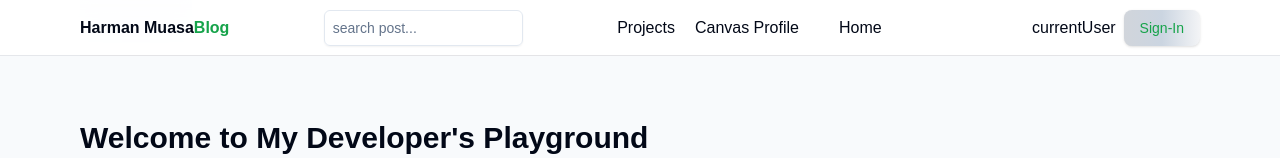
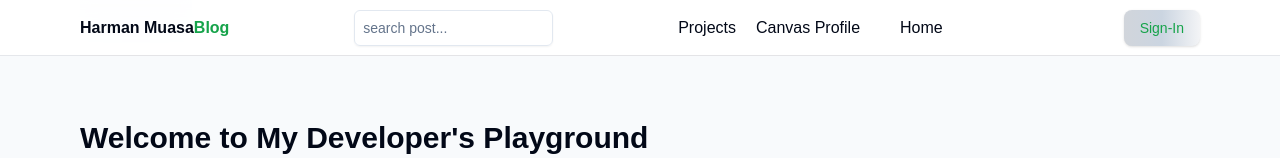
Before and after one commit to Muasa-harman/harman-muasa-blog, a Next.js app: page / in a window 1280 px wide. Shown: the top 158 px of the page. Built offline with nearby package versions, Linux system fonts and the light colour scheme; a web font is replaced by a local one.

Commit message:
navbar update

```diff
--- a/src/components/Navbar.tsx
+++ b/src/components/Navbar.tsx
@@ -36,7 +36,7 @@ const Navbar = () => {
           {/* )} */}
         </button>
         {/* {currentUser ? ( */}
-            <h3>currentUser</h3>
+            {/* <h3>currentUser</h3> */}
         {/* //   <Menu /> */}
         {/* ) : ( */}
           <Link href="/signIn">
```
